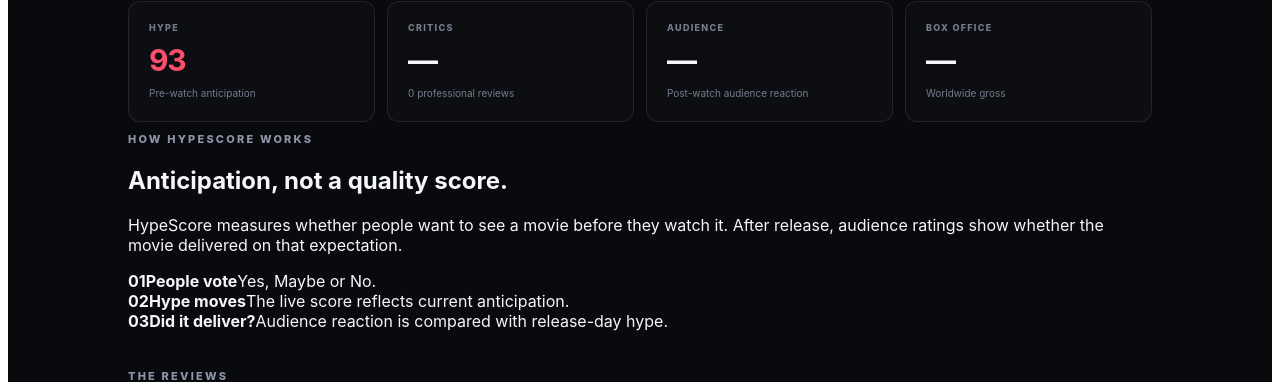
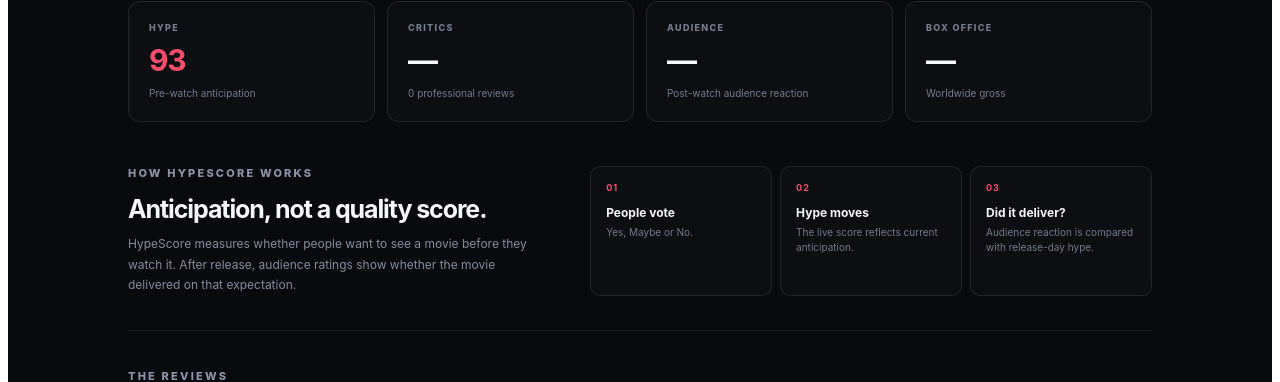
Before and after one commit to caseychourney/hypescore, a Next.js app: page /movie/dune-part-three in a window 1280 px wide. Shown: the part 919-1301 px from the top of the page. Built offline with nearby package versions, Linux system fonts and the light colour scheme; no server answers; the database is empty.

Commit message:
design: polish HypeScore explainer and cast cards

```diff
--- a/styles/Home.module.css
+++ b/styles/Home.module.css
@@ -592,3 +592,45 @@
   .trailerHeader { min-height:60px; padding:12px; }
   .trailerHeader h2 { font-size:16px; }
 }
+
+
+/* Movie page experience pass */
+.hypeExplainer {
+  display:grid;
+  grid-template-columns:1fr 1.35fr;
+  gap:46px;
+  padding:34px 0;
+  border-bottom:1px solid var(--line);
+}
+.hypeExplainerLead h2 { margin:4px 0 10px; font-size:25px; letter-spacing:-1.1px; }
+.hypeExplainerLead > p:last-child { margin:0; max-width:430px; color:#858d9d; font-size:12px; line-height:1.7; }
+.hypeSteps { display:grid; grid-template-columns:repeat(3,1fr); gap:8px; }
+.hypeSteps div { padding:15px; border:1px solid var(--line); border-radius:10px; background:rgba(255,255,255,.018); }
+.hypeSteps b { display:block; color:var(--accent); font-size:9px; letter-spacing:1px; }
+.hypeSteps strong { display:block; margin-top:12px; font-size:12px; }
+.hypeSteps span { display:block; margin-top:5px; color:#737b8b; font-size:10px; line-height:1.45; }
+
+.castPhotoWrap {
+  width:100%;
+  aspect-ratio:1/1;
+  margin-bottom:11px;
+  overflow:hidden;
+  border-radius:8px;
+  background:#151922;
+  display:grid;
+  place-items:center;
+  color:#60697a;
+  font-size:22px;
+  font-weight:800;
+}
+.castPhotoWrap img { width:100%; height:100%; object-fit:cover; display:block; }
+.castCard { transition:background .18s ease,transform .18s ease; }
+.castCard:hover { transform:translateY(-2px); }
+@media(max-width:900px){
+  .hypeExplainer { grid-template-columns:1fr; gap:22px; }
+}
+@media(max-width:700px){
+  .hypeSteps { grid-template-columns:1fr; }
+  .hypeExplainer { padding:28px 0; }
+  .castPhotoWrap { margin-bottom:8px; }
+}
```
